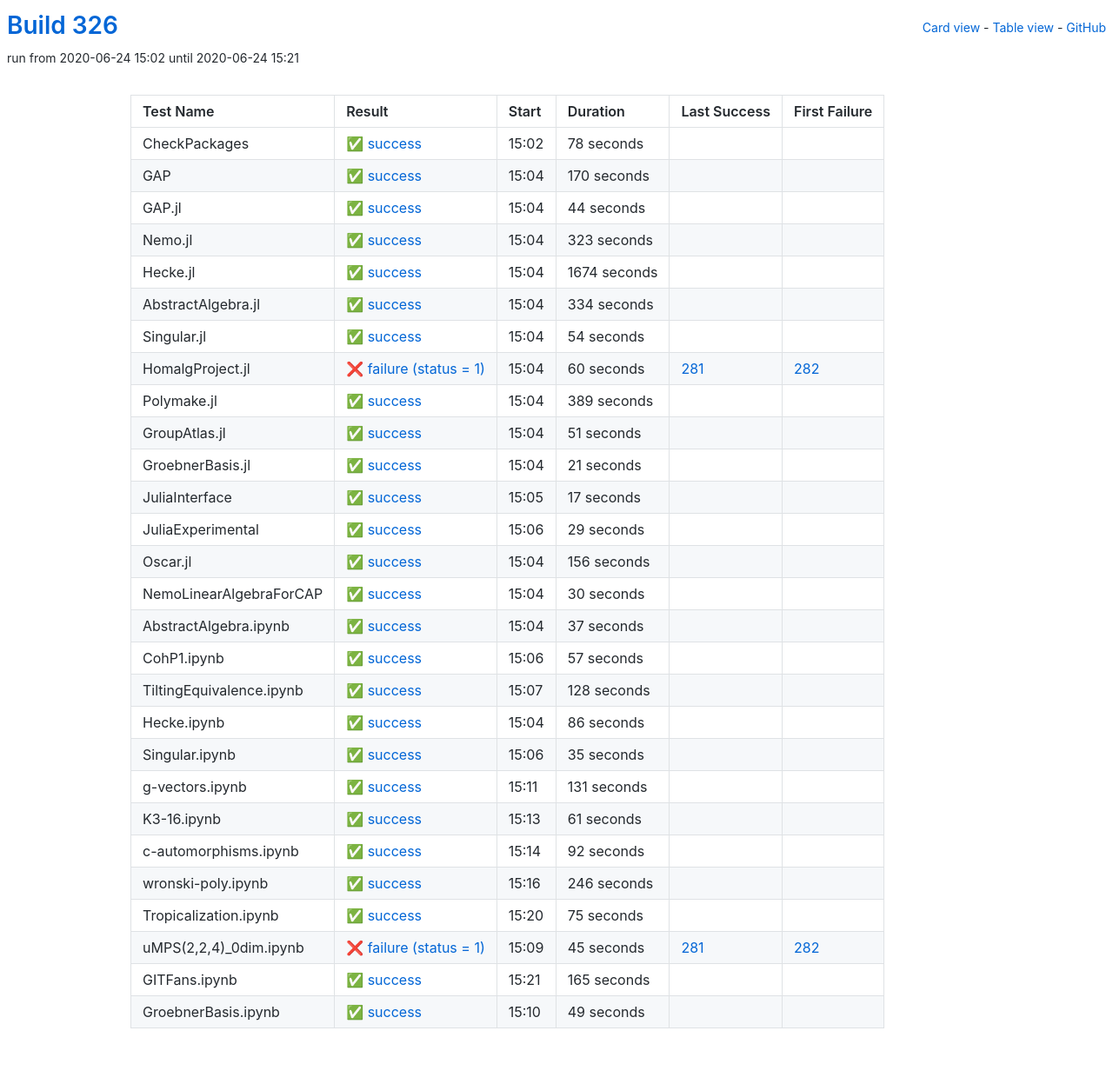
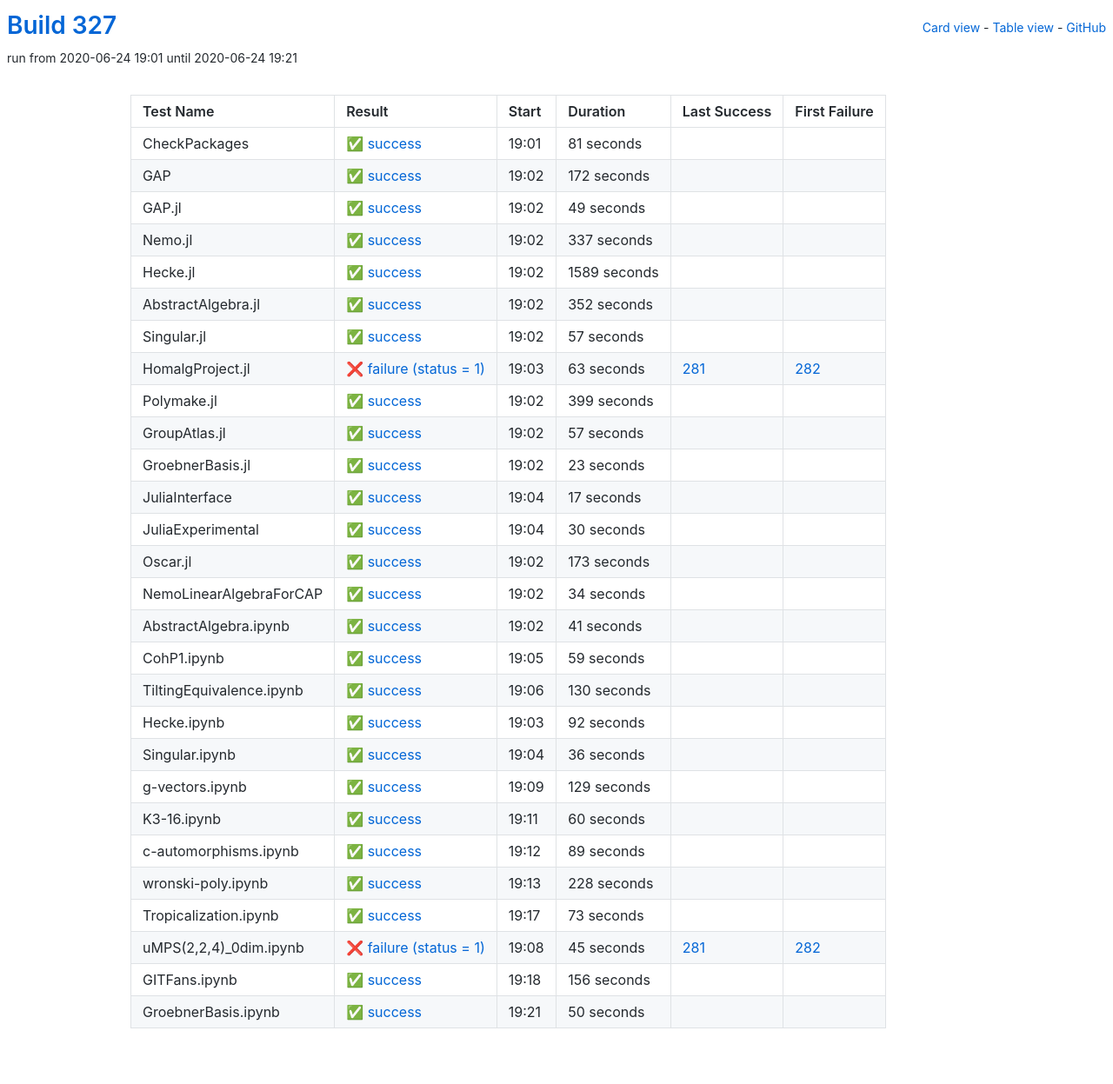
Before and after one commit to oscar-system/oscar-ci-status-stable, a Jekyll site: the page built from table.html, in a window 1280 px wide. Shown: the whole page at 87% size. Built offline with Jekyll 4.4.1, drawn with Linux system fonts in a browser that asks for light colours.

Commit message:
Build #327

```diff
--- a/_data/ci.yml
+++ b/_data/ci.yml
@@ -1,6 +1,6 @@
 ---
-build: 326
-build_url: https://oscarci.mathematik.uni-kl.de/job/oscar-stable/326/
+build: 327
+build_url: https://oscarci.mathematik.uni-kl.de/job/oscar-stable/327/
 job: oscar-stable
 organization: oscar-system
 repo: oscar-ci-status-stable
@@ -8,140 +8,140 @@ repourl: https://github.com/oscar-system/oscar-ci-status-stable
 tests:
 - name: CheckPackages
   id: checkpackages
-  log: https://oscarci.mathematik.uni-kl.de/job/oscar-stable/326/artifact/logs/build-326/CheckPackages.log
-  start: 2020-06-24 15:02
+  log: https://oscarci.mathematik.uni-kl.de/job/oscar-stable/327/artifact/logs/build-327/CheckPackages.log
+  start: 2020-06-24 19:01
   success: true
   exitcode: 0
   status: success
-  duration: 78
+  duration: 81
   last_success: false
   last_success_url:
   first_failure: false
   first_failure_url:
 - name: GAP
   id: gap
-  log: https://oscarci.mathematik.uni-kl.de/job/oscar-stable/326/artifact/logs/build-326/GAP.log
-  start: 2020-06-24 15:04
+  log: https://oscarci.mathematik.uni-kl.de/job/oscar-stable/327/artifact/logs/build-327/GAP.log
+  start: 2020-06-24 19:02
   success: true
   exitcode: 0
   status: success
-  duration: 170
+  duration: 172
   last_success: false
   last_success_url:
   first_failure: false
   first_failure_url:
 - name: GAP.jl
   id: gap-jl
-  log: https://oscarci.mathematik.uni-kl.de/job/oscar-stable/326/artifact/logs/build-326/GAP.jl.log
-  start: 2020-06-24 15:04
+  log: https://oscarci.mathematik.uni-kl.de/job/oscar-stable/327/artifact/logs/build-327/GAP.jl.log
+  start: 2020-06-24 19:02
   success: true
   exitcode: 0
   status: success
-  duration: 44
+  duration: 49
   last_success: false
   last_success_url:
   first_failure: false
   first_failure_url:
 - name: Nemo.jl
   id: nemo-jl
-  log: https://oscarci.mathematik.uni-kl.de/job/oscar-stable/326/artifact/logs/build-326/Nemo.jl.log
-  start: 2020-06-24 15:04
+  log: https://oscarci.mathematik.uni-kl.de/job/oscar-stable/327/artifact/logs/build-327/Nemo.jl.log
+  start: 2020-06-24 19:02
   success: true
   exitcode: 0
   status: success
-  duration: 323
+  duration: 337
   last_success: false
   last_success_url:
   first_failure: false
   first_failure_url:
 - name: Hecke.jl
   id: hecke-jl
-  log: https://oscarci.mathematik.uni-kl.de/job/oscar-stable/326/artifact/logs/build-326/Hecke.jl.log
-  start: 2020-06-24 15:04
+  log: https://oscarci.mathematik.uni-kl.de/job/oscar-stable/327/artifact/logs/build-327/Hecke.jl.log
+  start: 2020-06-24 19:02
   success: true
   exitcode: 0
   status: success
-  duration: 1674
+  duration: 1589
   last_success: false
   last_success_url:
   first_failure: false
   first_failure_url:
 - name: AbstractAlgebra.jl
   id: abstractalgebra-jl
-  log: https://oscarci.mathematik.uni-kl.de/job/oscar-stable/326/artifact/logs/build-326/AbstractAlgebra.jl.log
-  start: 2020-06-24 15:04
+  log: https://oscarci.mathematik.uni-kl.de/job/oscar-stable/327/artifact/logs/build-327/AbstractAlgebra.jl.log
+  start: 2020-06-24 19:02
   success: true
   exitcode: 0
   status: success
-  duration: 334
+  duration: 352
   last_success: false
   last_success_url:
   first_failure: false
   first_failure_url:
 - name: Singular.jl
   id: singular-jl
-  log: https://oscarci.mathematik.uni-kl.de/job/oscar-stable/326/artifact/logs/build-326/Singular.jl.log
-  start: 2020-06-24 15:04
+  log: https://oscarci.mathematik.uni-kl.de/job/oscar-stable/327/artifact/logs/build-327/Singular.jl.log
+  start: 2020-06-24 19:02
   success: true
   exitcode: 0
   status: success
-  duration: 54
+  duration: 57
   last_success: false
   last_success_url:
   first_failure: false
   first_failure_url:
 - name: HomalgProject.jl
   id: homalgproject-jl
-  log: https://oscarci.mathematik.uni-kl.de/job/oscar-stable/326/artifact/logs/build-326/HomalgProject.jl.log
-  start: 2020-06-24 15:04
+  log: https://oscarci.mathematik.uni-kl.de/job/oscar-stable/327/artifact/logs/build-327/HomalgProject.jl.log
+  start: 2020-06-24 19:03
   success: false
   exitcode: 1
   status: failure
-  duration: 60
+  duration: 63
   last_success: 281
   last_success_url: https://oscarci.mathematik.uni-kl.de/job/oscar-stable/281/
   first_failure: 282
   first_failure_url: https://oscarci.mathematik.uni-kl.de/job/oscar-stable/282/
 - name: Polymake.jl
   id: polymake-jl
-  log: https://oscarci.mathematik.uni-kl.de/job/oscar-stable/326/artifact/logs/build-326/Polymake.jl.log
-  start: 2020-06-24 15:04
+  log: https://oscarci.mathematik.uni-kl.de/job/oscar-stable/327/artifact/logs/build-327/Polymake.jl.log
+  start: 2020-06-24 19:02
   success: true
   exitcode: 0
   status: success
-  duration: 389
+  duration: 399
   last_success: false
   last_success_url:
   first_failure: false
   first_failure_url:
 - name: GroupAtlas.jl
   id: groupatlas-jl
-  log: https://oscarci.mathematik.uni-kl.de/job/oscar-stable/326/artifact/logs/build-326/GroupAtlas.jl.log
-  start: 2020-06-24 15:04
+  log: https://oscarci.mathematik.uni-kl.de/job/oscar-stable/327/artifact/logs/build-327/GroupAtlas.jl.log
+  start: 2020-06-24 19:02
   success: true
   exitcode: 0
   status: success
-  duration: 51
+  duration: 57
   last_success: false
   last_success_url:
   first_failure: false
   first_failure_url:
 - name: GroebnerBasis.jl
   id: groebnerbasis-jl
-  log: https://oscarci.mathematik.uni-kl.de/job/oscar-stable/326/artifact/logs/build-326/GroebnerBasis.jl.log
-  start: 2020-06-24 15:04
+  log: https://oscarci.mathematik.uni-kl.de/job/oscar-stable/327/artifact/logs/build-327/GroebnerBasis.jl.log
+  start: 2020-06-24 19:02
   success: true
   exitcode: 0
   status: success
-  duration: 21
+  duration: 23
   last_success: false
   last_success_url:
   first_failure: false
   first_failure_url:
 - name: JuliaInterface
   id: juliainterface
-  log: https://oscarci.mathematik.uni-kl.de/job/oscar-stable/326/artifact/logs/build-326/JuliaInterface.log
-  start: 2020-06-24 15:05
+  log: https://oscarci.mathematik.uni-kl.de/job/oscar-stable/327/artifact/logs/build-327/JuliaInterface.log
+  start: 2020-06-24 19:04
   success: true
   exitcode: 0
   status: success
@@ -152,32 +152,8 @@ tests:
   first_failure_url:
 - name: JuliaExperimental
   id: juliaexperimental
-  log: https://oscarci.mathematik.uni-kl.de/job/oscar-stable/326/artifact/logs/build-326/JuliaExperimental.log
-  start: 2020-06-24 15:06
-  success: true
-  exitcode: 0
-  status: success
-  duration: 29
-  last_success: false
-  last_success_url:
-  first_failure: false
-  first_failure_url:
-- name: Oscar.jl
-  id: oscar-jl
-  log: https://oscarci.mathematik.uni-kl.de/job/oscar-stable/326/artifact/logs/build-326/Oscar.jl.log
-  start: 2020-06-24 15:04
-  success: true
-  exitcode: 0
-  status: success
-  duration: 156
-  last_success: false
-  last_success_url:
-  first_failure: false
-  first_failure_url:
-- name: NemoLinearAlgebraForCAP
-  id: nemolinearalgebraforcap
-  log: https://oscarci.mathematik.uni-kl.de/job/oscar-stable/326/artifact/logs/build-326/NemoLinearAlgebraForCAP.log
-  start: 2020-06-24 15:04
+  log: https://oscarci.mathematik.uni-kl.de/job/oscar-stable/327/artifact/logs/build-327/JuliaExperimental.log
+  start: 2020-06-24 19:04
   success: true
   exitcode: 0
   status: success
@@ -186,94 +162,70 @@ tests:
   last_success_url:
   first_failure: false
   first_failure_url:
-- name: AbstractAlgebra.ipynb
-  id: abstractalgebra-ipynb
-  log: https://oscarci.mathematik.uni-kl.de/job/oscar-stable/326/artifact/logs/build-326/AbstractAlgebra.ipynb.log
-  start: 2020-06-24 15:04
+- name: Oscar.jl
+  id: oscar-jl
+  log: https://oscarci.mathematik.uni-kl.de/job/oscar-stable/327/artifact/logs/build-327/Oscar.jl.log
+  start: 2020-06-24 19:02
   success: true
   exitcode: 0
   status: success
-  duration: 37
+  duration: 173
+  last_success: false
+  last_success_url:
+  first_failure: false
+  first_failure_url:
+- name: NemoLinearAlgebraForCAP
+  id: nemolinearalgebraforcap
+  log: https://oscarci.mathematik.uni-kl.de/job/oscar-stable/327/artifact/logs/build-327/NemoLinearAlgebraForCAP.log
+  start: 2020-06-24 19:02
+  success: true
+  exitcode: 0
+  status: success
+  duration: 34
+  last_success: false
+  last_success_url:
+  first_failure: false
+  first_failure_url:
+- name: AbstractAlgebra.ipynb
+  id: abstractalgebra-ipynb
+  log: https://oscarci.mathematik.uni-kl.de/job/oscar-stable/327/artifact/logs/build-327/AbstractAlgebra.ipynb.log
+  start: 2020-06-24 19:02
+  success: true
+  exitcode: 0
+  status: success
+  duration: 41
   last_success: false
   last_success_url:
   first_failure: false
   first_failure_url:
 - name: CohP1.ipynb
   id: cohp1-ipynb
-  log: https://oscarci.mathematik.uni-kl.de/job/oscar-stable/326/artifact/logs/build-326/CohP1.ipynb.log
-  start: 2020-06-24 15:06
+  log: https://oscarci.mathematik.uni-kl.de/job/oscar-stable/327/artifact/logs/build-327/CohP1.ipynb.log
+  start: 2020-06-24 19:05
   success: true
   exitcode: 0
   status: success
-  duration: 57
+  duration: 59
   last_success: false
   last_success_url:
   first_failure: false
   first_failure_url:
 - name: TiltingEquivalence.ipynb
   id: tiltingequivalence-ipynb
-  log: https://oscarci.mathematik.uni-kl.de/job/oscar-stable/326/artifact/logs/build-326/TiltingEquivalence.ipynb.log
-  start: 2020-06-24 15:07
+  log: https://oscarci.mathematik.uni-kl.de/job/oscar-stable/327/artifact/logs/build-327/TiltingEquivalence.ipynb.log
+  start: 2020-06-24 19:06
   success: true
   exitcode: 0
   status: success
-  duration: 128
+  duration: 130
   last_success: false
   last_success_url:
   first_failure: false
   first_failure_url:
 - name: Hecke.ipynb
   id: hecke-ipynb
-  log: https://oscarci.mathematik.uni-kl.de/job/oscar-stable/326/artifact/logs/build-326/Hecke.ipynb.log
-  start: 2020-06-24 15:04
-  success: true
-  exitcode: 0
-  status: success
-  duration: 86
-  last_success: false
-  last_success_url:
-  first_failure: false
-  first_failure_url:
-- name: Singular.ipynb
-  id: singular-ipynb
-  log: https://oscarci.mathematik.uni-kl.de/job/oscar-stable/326/artifact/logs/build-326/Singular.ipynb.log
-  start: 2020-06-24 15:06
-  success: true
-  exitcode: 0
-  status: success
-  duration: 35
-  last_success: false
-  last_success_url:
-  first_failure: false
-  first_failure_url:
-- name: g-vectors.ipynb
-  id: g-vectors-ipynb
-  log: https://oscarci.mathematik.uni-kl.de/job/oscar-stable/326/artifact/logs/build-326/g-vectors.ipynb.log
-  start: 2020-06-24 15:11
-  success: true
-  exitcode: 0
-  status: success
-  duration: 131
-  last_success: false
-  last_success_url:
-  first_failure: false
-  first_failure_url:
-- name: K3-16.ipynb
-  id: k3-16-ipynb
-  log: https://oscarci.mathematik.uni-kl.de/job/oscar-stable/326/artifact/logs/build-326/K3-16.ipynb.log
-  start: 2020-06-24 15:13
-  success: true
-  exitcode: 0
-  status: success
-  duration: 61
-  last_success: false
-  last_success_url:
-  first_failure: false
-  first_failure_url:
-- name: c-automorphisms.ipynb
-  id: c-automorphisms-ipynb
-  log: https://oscarci.mathematik.uni-kl.de/job/oscar-stable/326/artifact/logs/build-326/c-automorphisms.ipynb.log
-  start: 2020-06-24 15:14
+  log: https://oscarci.mathematik.uni-kl.de/job/oscar-stable/327/artifact/logs/build-327/Hecke.ipynb.log
+  start: 2020-06-24 19:03
   success: true
   exitcode: 0
   status: success
@@ -282,34 +234,82 @@ tests:
   last_success_url:
   first_failure: false
   first_failure_url:
-- name: wronski-poly.ipynb
-  id: wronski-poly-ipynb
-  log: https://oscarci.mathematik.uni-kl.de/job/oscar-stable/326/artifact/logs/build-326/wronski-poly.ipynb.log
-  start: 2020-06-24 15:16
+- name: Singular.ipynb
+  id: singular-ipynb
+  log: https://oscarci.mathematik.uni-kl.de/job/oscar-stable/327/artifact/logs/build-327/Singular.ipynb.log
+  start: 2020-06-24 19:04
   success: true
   exitcode: 0
   status: success
-  duration: 246
+  duration: 36
+  last_success: false
+  last_success_url:
+  first_failure: false
+  first_failure_url:
+- name: g-vectors.ipynb
+  id: g-vectors-ipynb
+  log: https://oscarci.mathematik.uni-kl.de/job/oscar-stable/327/artifact/logs/build-327/g-vectors.ipynb.log
+  start: 2020-06-24 19:09
+  success: true
+  exitcode: 0
+  status: success
+  duration: 129
+  last_success: false
+  last_success_url:
+  first_failure: false
+  first_failure_url:
+- name: K3-16.ipynb
+  id: k3-16-ipynb
+  log: https://oscarci.mathematik.uni-kl.de/job/oscar-stable/327/artifact/logs/build-327/K3-16.ipynb.log
+  start: 2020-06-24 19:11
+  success: true
+  exitcode: 0
+  status: success
+  duration: 60
+  last_success: false
+  last_success_url:
+  first_failure: false
+  first_failure_url:
+- name: c-automorphisms.ipynb
+  id: c-automorphisms-ipynb
+  log: https://oscarci.mathematik.uni-kl.de/job/oscar-stable/327/artifact/logs/build-327/c-automorphisms.ipynb.log
+  start: 2020-06-24 19:12
+  success: true
+  exitcode: 0
+  status: success
+  duration: 89
+  last_success: false
+  last_success_url:
+  first_failure: false
+  first_failure_url:
+- name: wronski-poly.ipynb
+  id: wronski-poly-ipynb
+  log: https://oscarci.mathematik.uni-kl.de/job/oscar-stable/327/artifact/logs/build-327/wronski-poly.ipynb.log
+  start: 2020-06-24 19:13
+  success: true
+  exitcode: 0
+  status: success
+  duration: 228
   last_success: false
   last_success_url:
   first_failure: false
   first_failure_url:
 - name: Tropicalization.ipynb
   id: tropicalization-ipynb
-  log: https://oscarci.mathematik.uni-kl.de/job/oscar-stable/326/artifact/logs/build-326/Tropicalization.ipynb.log
-  start: 2020-06-24 15:20
+  log: https://oscarci.mathematik.uni-kl.de/job/oscar-stable/327/artifact/logs/build-327/Tropicalization.ipynb.log
+  start: 2020-06-24 19:17
   success: true
   exitcode: 0
   status: success
-  duration: 75
+  duration: 73
   last_success: false
   last_success_url:
   first_failure: false
   first_failure_url:
 - name: uMPS(2,2,4)_0dim.ipynb
   id: umps-2-2-4-0dim-ipynb
-  log: https://oscarci.mathematik.uni-kl.de/job/oscar-stable/326/artifact/logs/build-326/uMPS-2-2-4-_0dim.ipynb.log
-  start: 2020-06-24 15:09
+  log: https://oscarci.mathematik.uni-kl.de/job/oscar-stable/327/artifact/logs/build-327/uMPS-2-2-4-_0dim.ipynb.log
+  start: 2020-06-24 19:08
   success: false
   exitcode: 1
   status: failure
@@ -320,24 +320,24 @@ tests:
   first_failure_url: https://oscarci.mathematik.uni-kl.de/job/oscar-stable/282/
 - name: GITFans.ipynb
   id: gitfans-ipynb
-  log: https://oscarci.mathematik.uni-kl.de/job/oscar-stable/326/artifact/logs/build-326/GITFans.ipynb.log
-  start: 2020-06-24 15:21
+  log: https://oscarci.mathematik.uni-kl.de/job/oscar-stable/327/artifact/logs/build-327/GITFans.ipynb.log
+  start: 2020-06-24 19:18
   success: true
   exitcode: 0
   status: success
-  duration: 165
+  duration: 156
   last_success: false
   last_success_url:
   first_failure: false
   first_failure_url:
 - name: GroebnerBasis.ipynb
   id: groebnerbasis-ipynb
-  log: https://oscarci.mathematik.uni-kl.de/job/oscar-stable/326/artifact/logs/build-326/GroebnerBasis.ipynb.log
-  start: 2020-06-24 15:10
+  log: https://oscarci.mathematik.uni-kl.de/job/oscar-stable/327/artifact/logs/build-327/GroebnerBasis.ipynb.log
+  start: 2020-06-24 19:21
   success: true
   exitcode: 0
   status: success
-  duration: 49
+  duration: 50
   last_success: false
   last_success_url:
   first_failure: false
```
Also changed, not shown: README.md.
